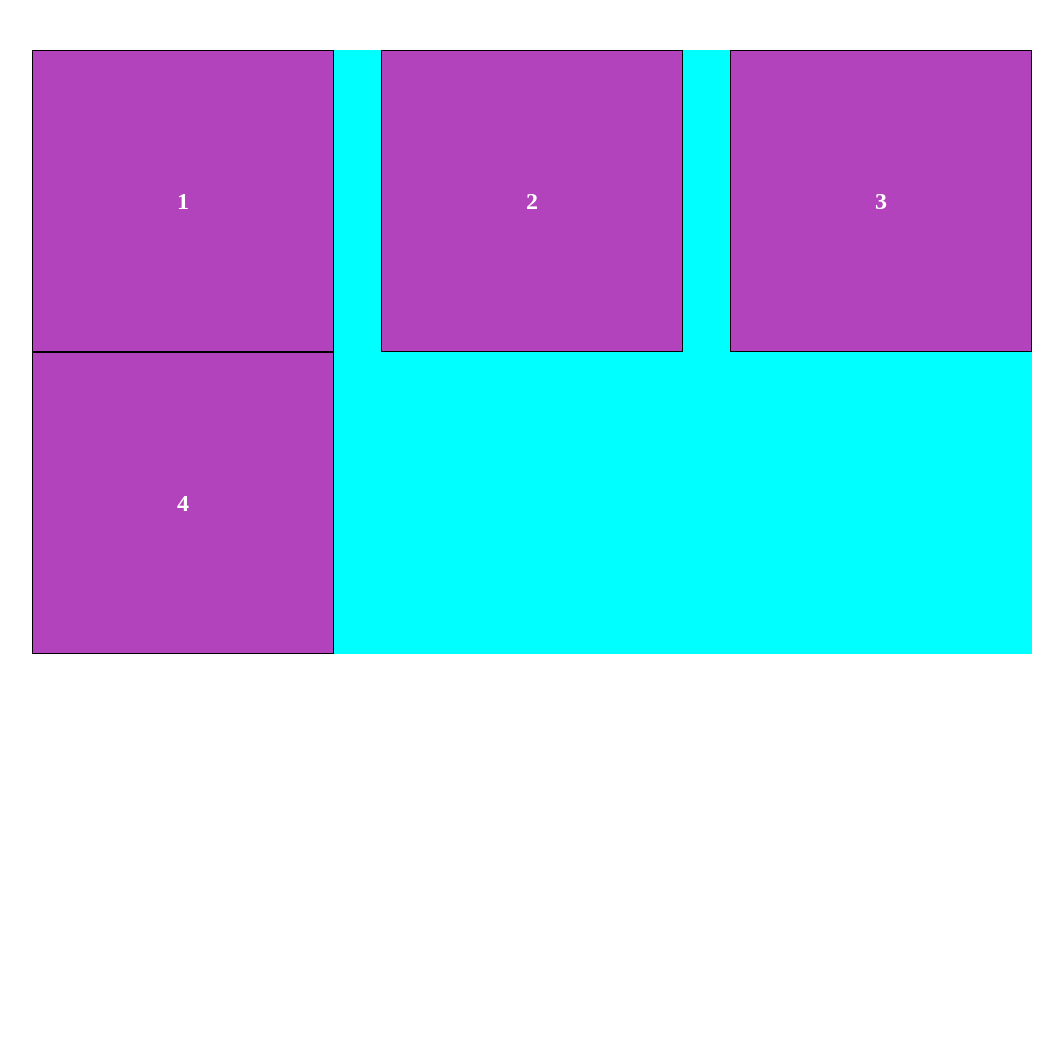
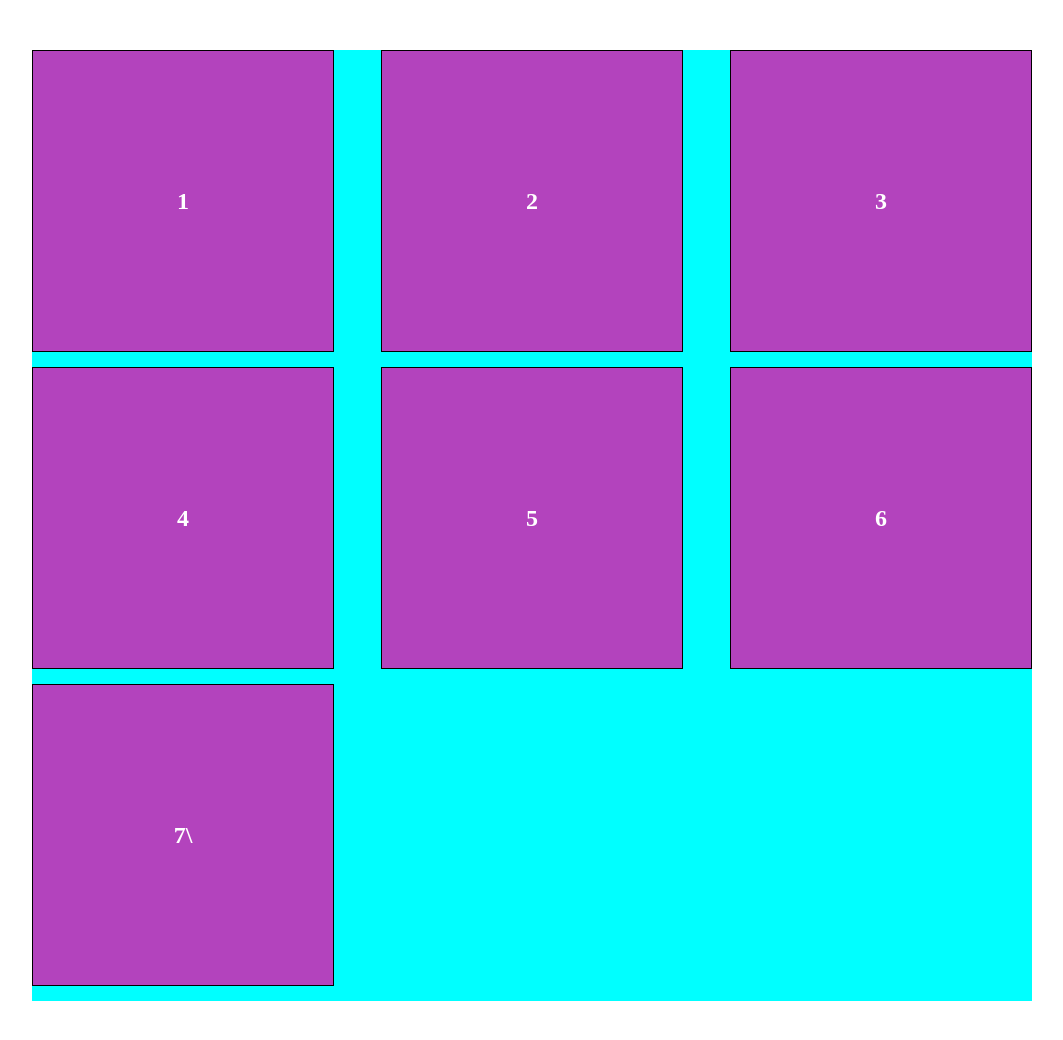
Before and after one commit to Luka85/CSS-Flexbox, a plain HTML site: page index.html in a window 1280 px wide. Shown: the whole page, without its empty margins (108-1171 px from the left). Before the commit the page ends 800 px from the top, so only its background shows below. Drawn offline with Linux system fonts and the light colour scheme.

```diff
--- a/index.html
+++ b/index.html
@@ -20,6 +20,15 @@
       <div class="children child4">
         <h2>4</h2>
       </div>
+      <div class="children child5">
+        <h2>5</h2>
+      </div>
+      <div class="children child6">
+        <h2>6</h2>
+      </div>
+      <div class="children child7">
+        <h2>7\</h2>
+      </div>
     </div>
   </body>
 </html>
--- a/style.css
+++ b/style.css
@@ -18,6 +18,7 @@
   display: flex;
   justify-content: center;
   align-items: center;
+  margin-bottom: 15px;
 }
 /* .child1 {
   order: 1;
```
